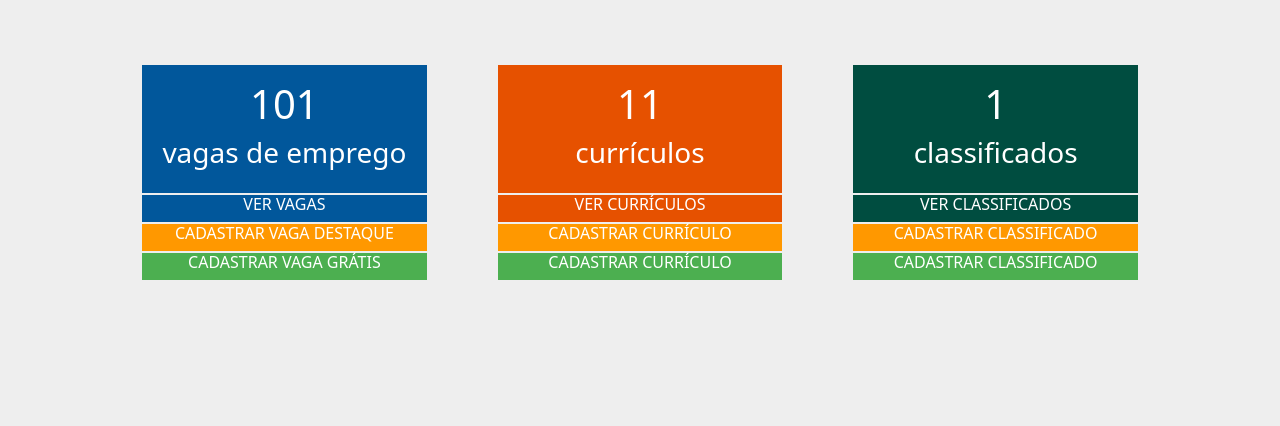
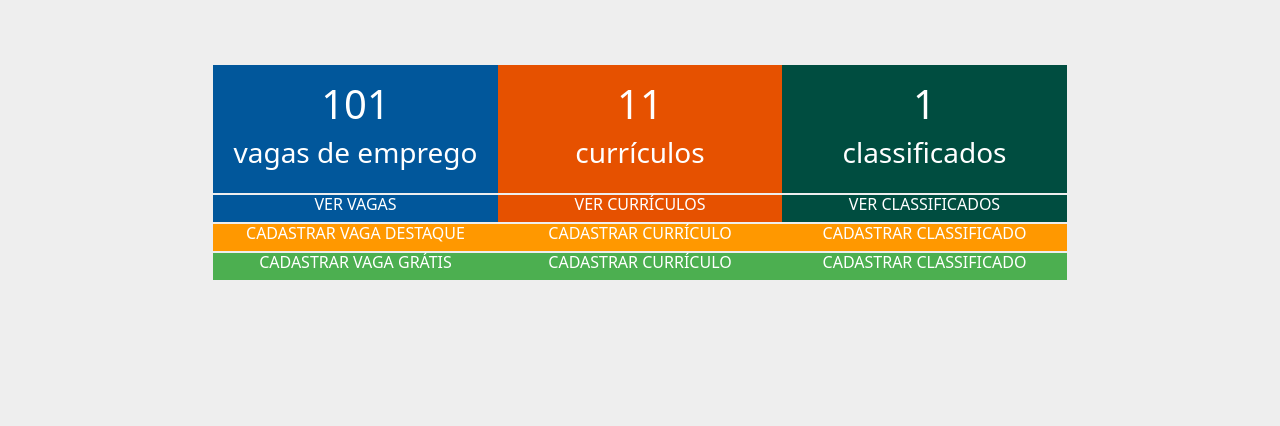
Before and after one commit to LeonardoArtLS/BnuOnline, a plain HTML site: page index.html in a window 1280 px wide. Shown: the part 84-510 px from the top of the page. Drawn offline with Linux system fonts and the light colour scheme.

Commit message:
Enviando para o git

```diff
--- a/bnustyle.css
+++ b/bnustyle.css
@@ -41,6 +41,10 @@ padding-right: 10px;
 .noticias{
     padding: 100px 0 100px 0;
 }
+.lista,
+.lista2{
+    justify-content:center;
+}
 .noticias .badge{
     padding:8px;
 }
--- a/index.html
+++ b/index.html
@@ -47,9 +47,9 @@
     </div>
     <main>
         <div class="destaques">
-            <div class="container text-center pt-5">
+            <div class="container text-center pt-5 quadinfo">
 
-                <div class="row justify-content-evenly lista">
+                <div class="row lista d-flex">
                     <div class="col-3 text-center cubo" style="background-color: #01579B">
                         <a href="">
                             <h1>101</h1>
@@ -70,7 +70,7 @@
                     </div>
                 </div>
 
-                <div class="row justify-content-evenly lista2">
+                <div class="row d-flex lista2">
                     <div class="col-3 text-center" style="background-color: #01579B">
                         <a href="">
                             <h6>VER VAGAS</h6>
@@ -87,7 +87,7 @@
                         </a>
                     </div>
                 </div>
-                <div class="row justify-content-evenly lista2">
+                <div class="row d-flex lista2">
                     <div class="col-3 text-center" style="background-color: #FF9800">
                         <a href="">
                             <h6>CADASTRAR VAGA DESTAQUE</h6>
@@ -104,7 +104,7 @@
                         </a>
                     </div>
                 </div>
-                <div class="row justify-content-evenly lista2">
+                <div class="row d-flex lista2">
                     <div class="col-3 text-center" style="background-color: #4CAF50">
                         <a href="">
                             <h6>CADASTRAR VAGA GRÁTIS</h6>
```
